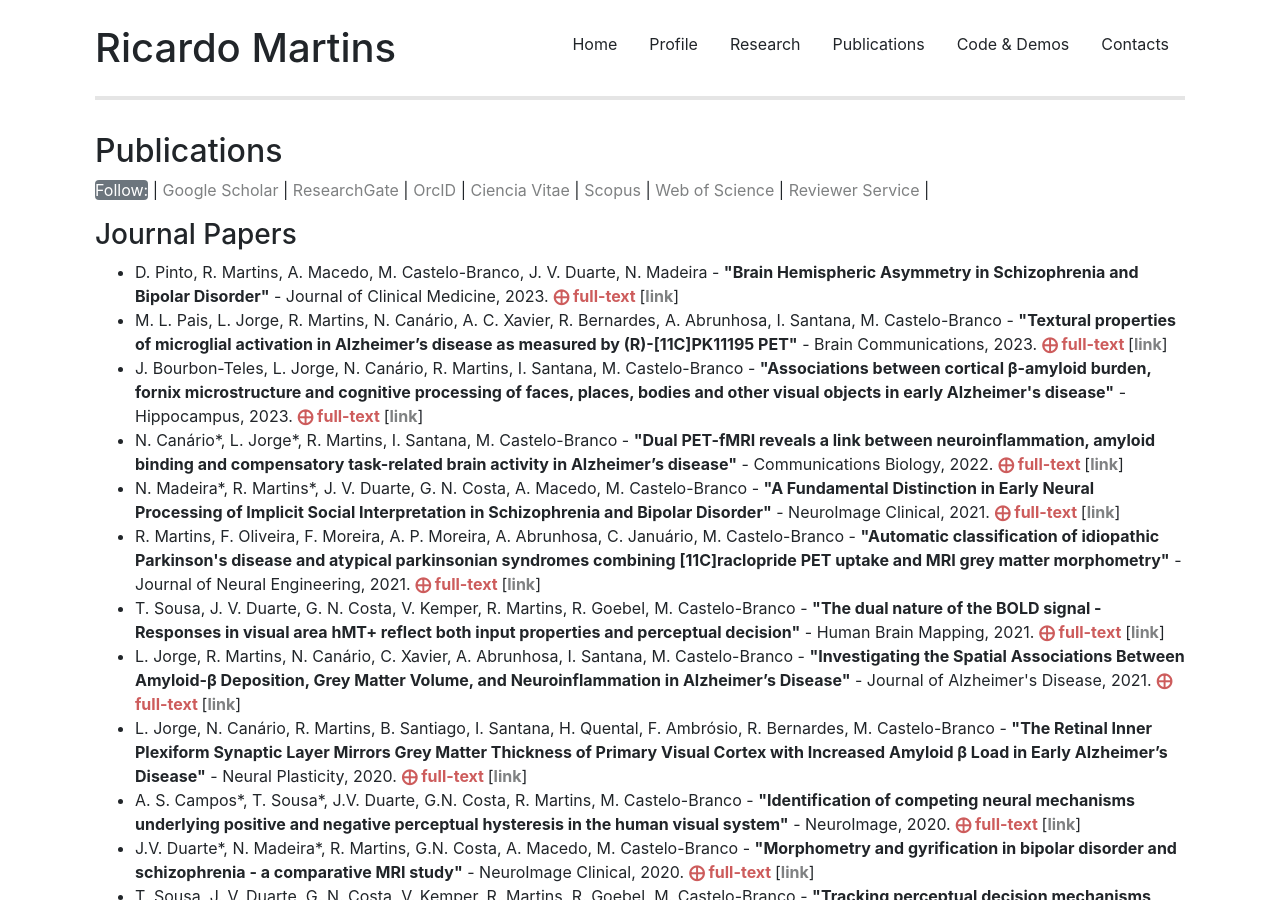
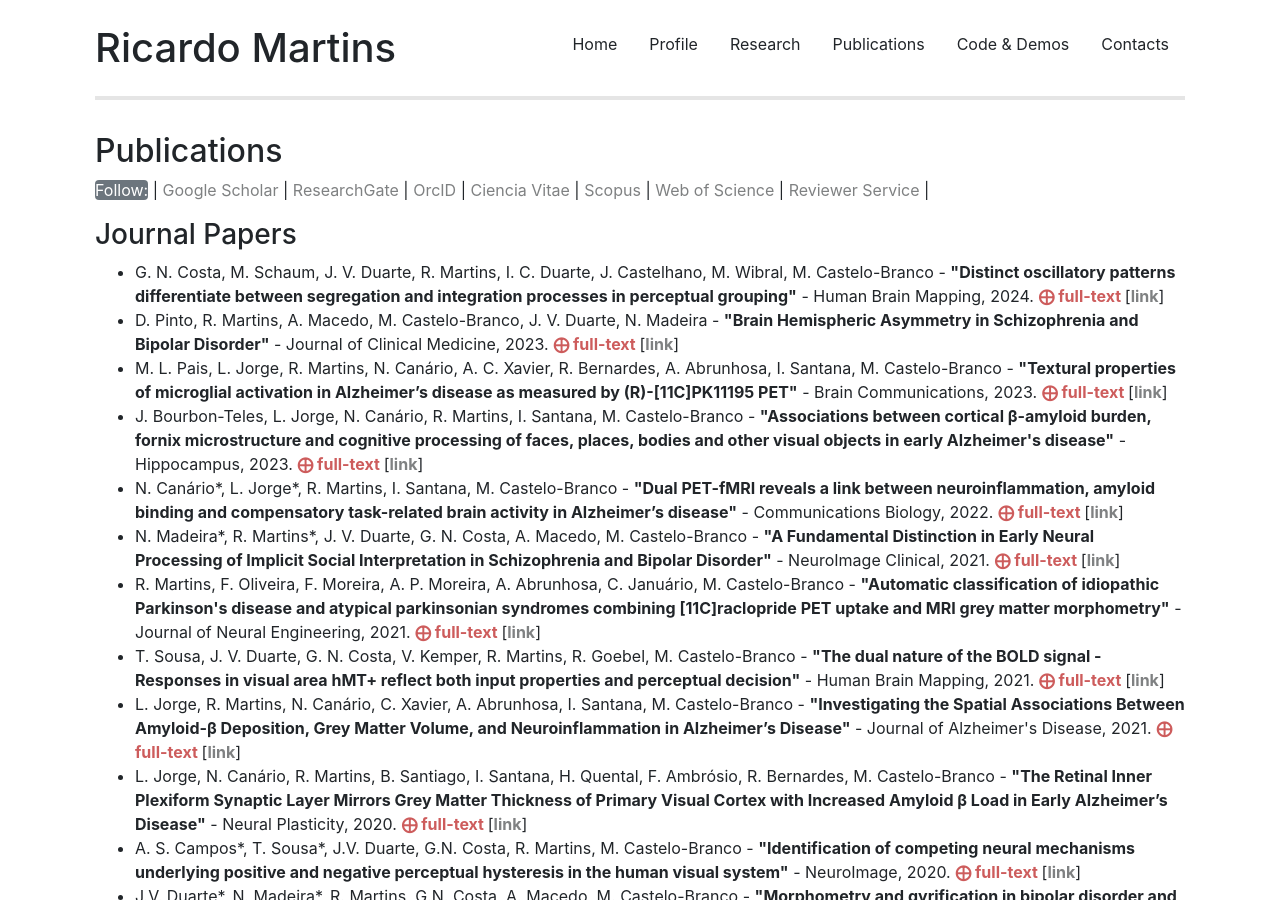
Before and after one commit to ricardomar/ricardomar.github.io, a Jekyll site: the page built from publications/index.html, in a window 1280 px wide and 900 px high. Built offline with Jekyll 4.4.1, drawn with Linux system fonts in a browser that asks for light colours.

Commit message:
Update myPublicationsJournal.yml

```diff
--- a/_data/myPublicationsJournal.yml
+++ b/_data/myPublicationsJournal.yml
@@ -1,3 +1,10 @@
+- title: Distinct oscillatory patterns differentiate between segregation and integration processes in perceptual grouping
+  authors:  G. N. Costa, M. Schaum, J. V. Duarte, R. Martins, I. C. Duarte, J. Castelhano, M. Wibral, M. Castelo-Branco
+  publication: Human Brain Mapping
+  year: 2024
+  doi: 10.1002/hbm.26779
+  link: doi.org/10.1002/hbm.26779
+
 - title: Brain Hemispheric Asymmetry in Schizophrenia and Bipolar Disorder
   authors:  D. Pinto, R. Martins, A. Macedo, M. Castelo-Branco, J. V. Duarte, N. Madeira
   publication: Journal of Clinical Medicine
```
